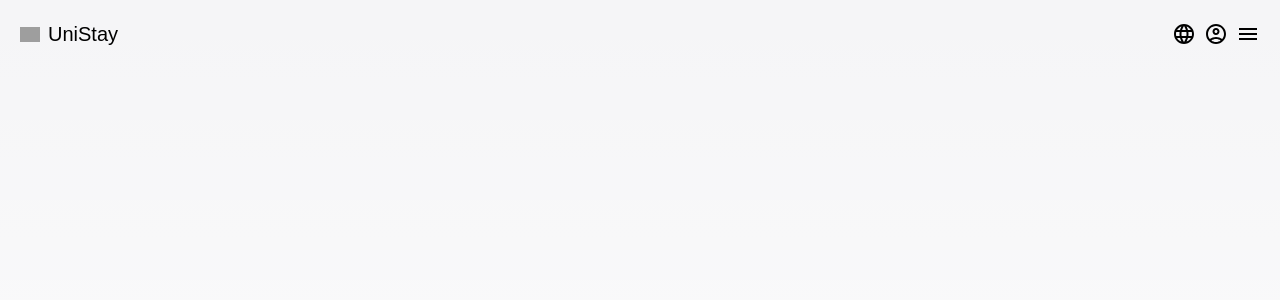
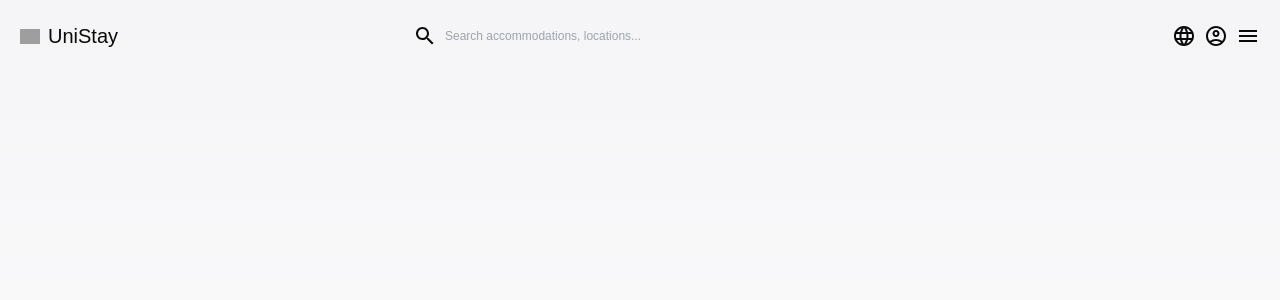
Before and after one commit to amarogu/unistayweb, a Next.js app in the folder unistaywebapp/: page / in a window 1280 px wide. Shown: the top 300 px of the page. Built offline with nearby package versions, Linux system fonts and the light colour scheme; grey boxes are pictures that could not be loaded; a web font is replaced by a local one.

Commit message:
Search bar added

```diff
--- a/unistaywebapp/src/app/navBar.js
+++ b/unistaywebapp/src/app/navBar.js
@@ -1,10 +1,12 @@
 import Logo from "./logo"
 import Options from "./options"
+import SearchBar from "./searchBar"
 
 export default function NavBar() {
     return (
         <nav className="flex items-center justify-between">
             <Logo />
+            <SearchBar />
             <Options />
         </nav>
     )
--- a/unistaywebapp/src/app/page.js
+++ b/unistaywebapp/src/app/page.js
@@ -2,7 +2,7 @@ import NavBar from "./navBar";
 
 export default function Page() {
   return (
-    <div className="mx-auto container p-5 h-[100vh]">
+    <div className="mx-auto container p-5 h-[100vh] font-einaReg dark:text-body-dark-emphasized text-body-light">
       <NavBar />
     </div>
   )
--- /dev/null
+++ b/unistaywebapp/src/app/searchBar.js
@@ -0,0 +1,11 @@
+import CustomIcon from "./icon";
+import { Search } from "@mui/icons-material";
+
+export default function SearchBar() {
+    return (
+        <div className="flex items-center w-2/5 dark:bg-gray bg-background-light-emphasized rounded-md px-4">
+            <CustomIcon component={Search} fontSize="w-3" />
+            <input type="text" placeholder="Search accommodations, locations..." className="bg-transparent text-xs focus:outline-none placeholder:text-xs w-full py-2 pl-2" />
+        </div>
+    )
+}
--- a/unistaywebapp/tailwind.config.js
+++ b/unistaywebapp/tailwind.config.js
@@ -22,6 +22,7 @@ module.exports = {
         'borders': '#E5E7EB',
         'background': '#0B1121',
         'background-light': '#F5F5F7',
+        "background-light-emphasized": "FFFFFF"
       },
       fontFamily: {
         einaReg: ['var(--font-eina-reg)'],
```
